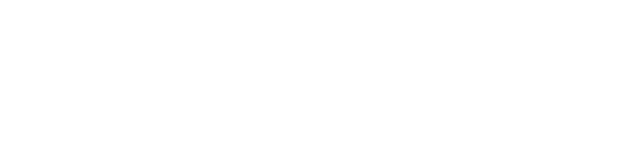
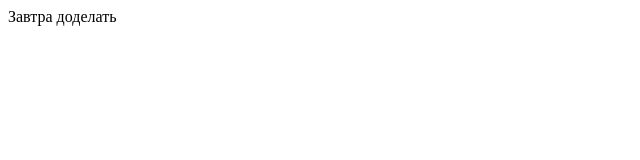
Before and after one commit to Sunnn10/ski-school-perchatkin, a plain HTML site: page index.html in a window 1280 px wide. Shown: the whole page, without its empty margins (0-640 px from the left). Drawn offline with Linux system fonts and the light colour scheme.

Commit message:
Perezapisal file

```diff
--- a/index.html
+++ b/index.html
@@ -9,7 +9,7 @@
 <body>
  <header>
      <nav>
-
+      Завтра доделать
      </nav>
 
 
```
